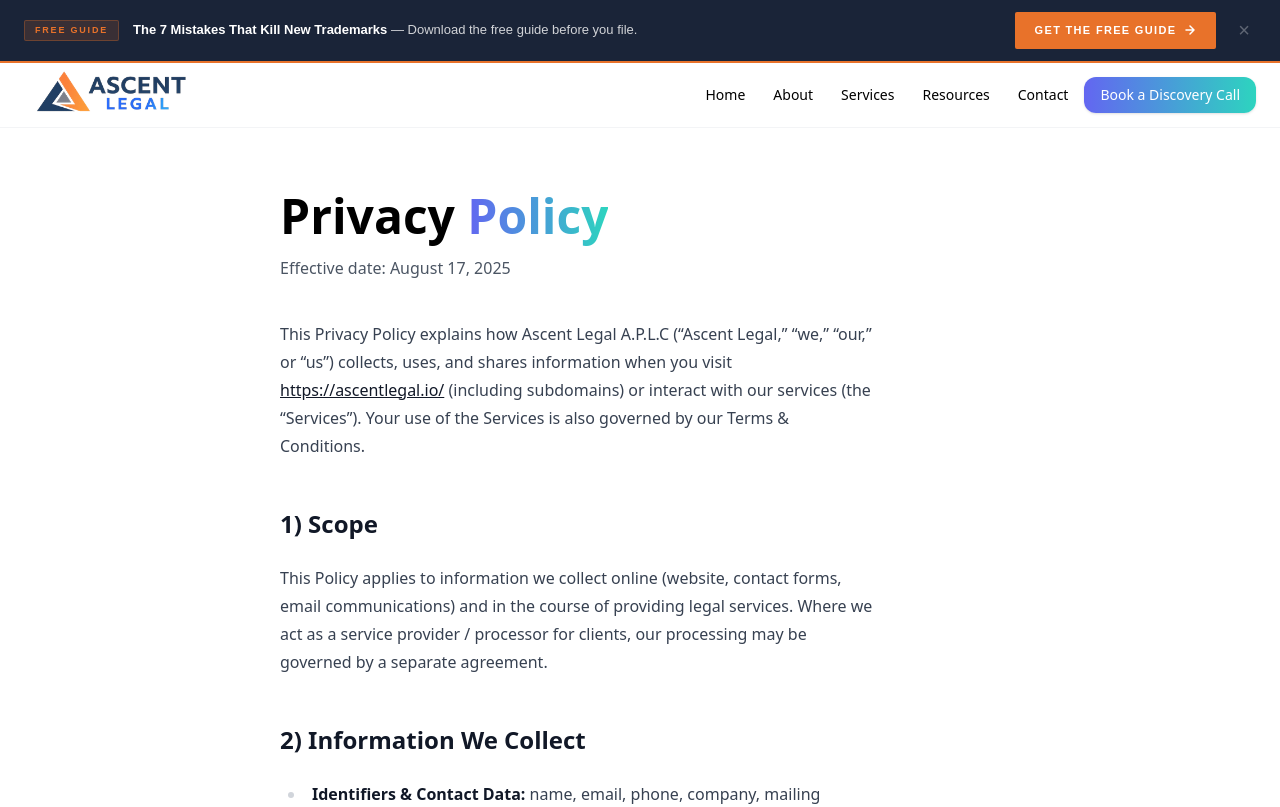
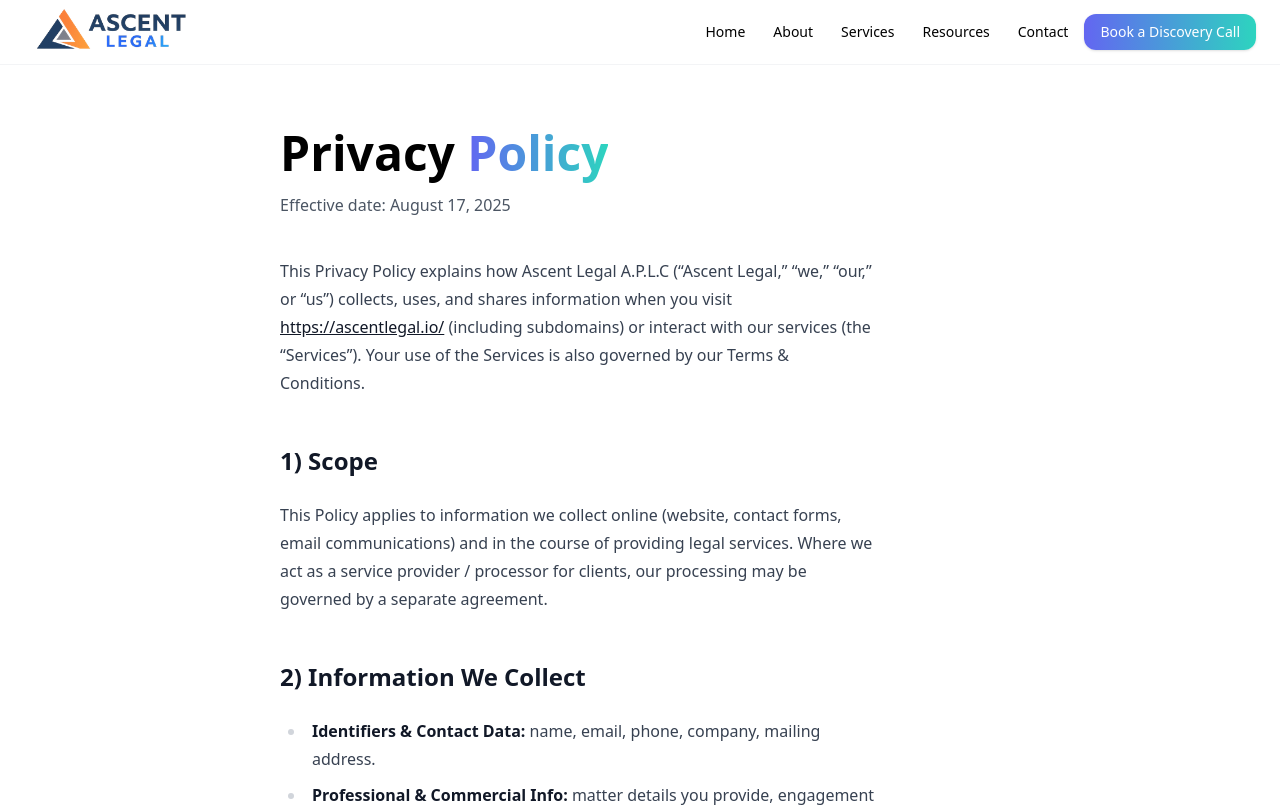
Before and after one commit to ajdreams17/Ascentlegal, a Next.js app: page /privacy in a window 1280 px wide. Shown: the top 807 px of the page. Built offline with nearby package versions, Linux system fonts and the light colour scheme.

Commit message:
Update layout.jsx

```diff
--- a/app/layout.jsx
+++ b/app/layout.jsx
@@ -2,7 +2,6 @@
 import "./globals.css";
 import Script from "next/script";
 import { Suspense } from "react";
-import StickyBanner from "../components/StickyBanner";
 import Header from "../components/Header";
 import Footer from "../components/Footer";
 import GA from "../components/GA";
@@ -116,7 +115,7 @@ export default function RootLayout({ children }) {
             </Script>
           </>
         )}
-<StickyBanner />
+
         <Header />
         {children}
         <Footer />
```
